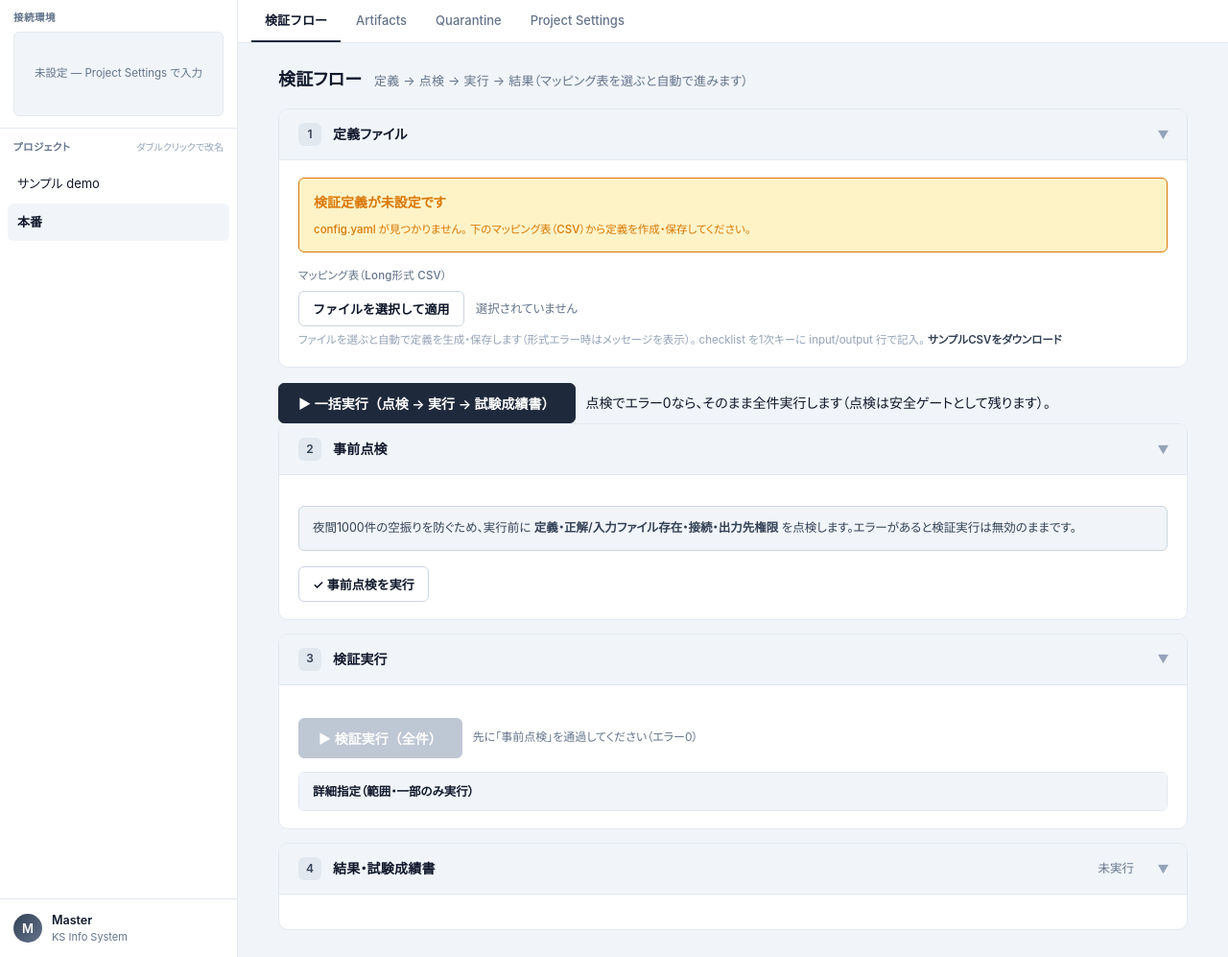
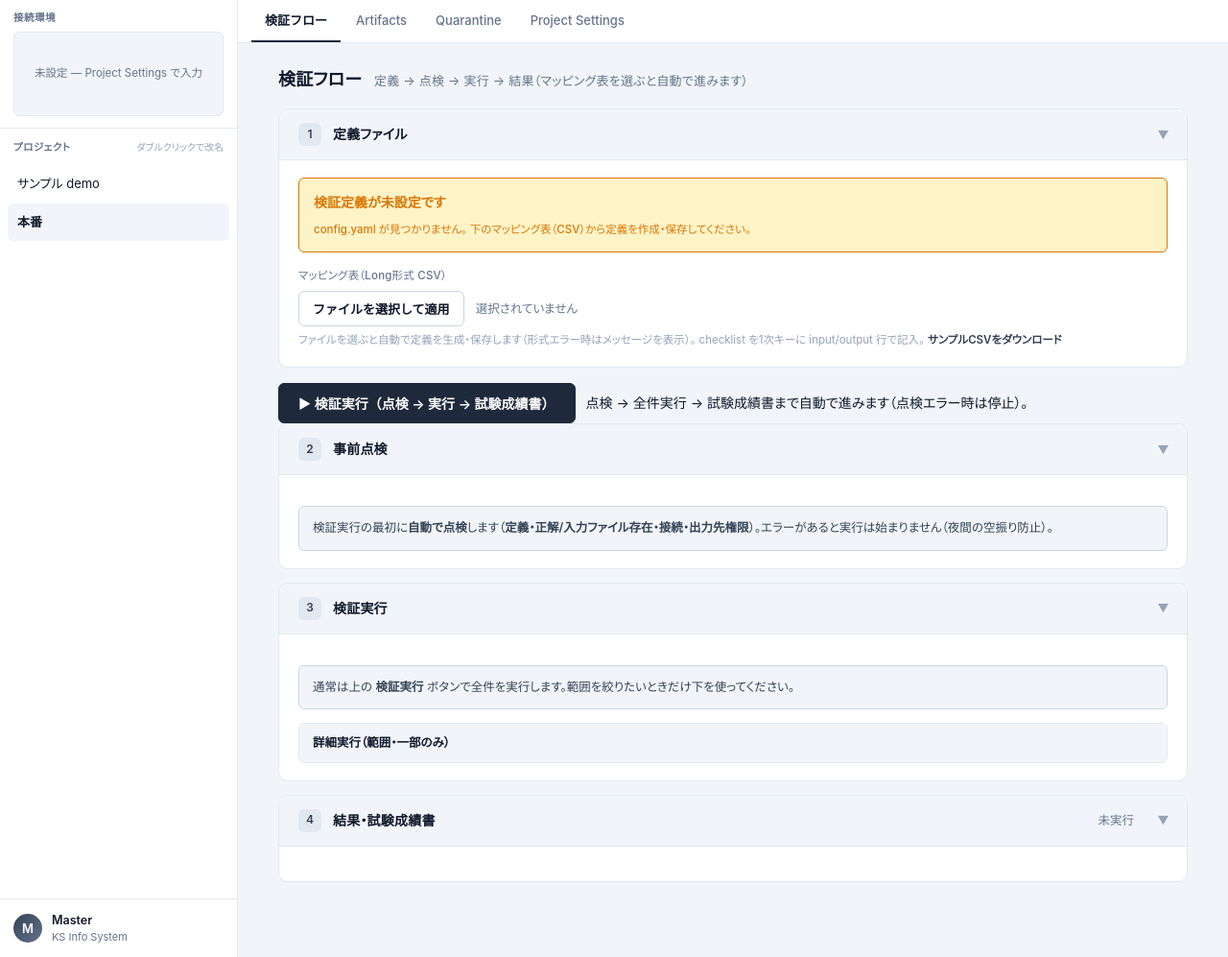
Before and after one commit to kyh0815/DataComparator, a Flask app: page / in a window 1280 px wide. Shown: the part 45-1042 px from the top of the page at 96% size. Run offline with Flask 3, Linux system fonts and the light colour scheme; data that the repository does not hold is empty; some libraries are stand-ins or nearby versions.

Commit message:
refactor(gui): 실행 버튼 一括実行 하나로 통합 (점검·검증실행 개별 버튼 제거)
겹쳐서 헷갈리던 3버튼(②事前点検·③検証実行(全件)·一括実行)을 정리.
메인 버튼 하나(検証実行)가 점검→0에러면 실행→試験成績書까지 자동 연쇄.
점검은 안전 게이트로 내부 유지(에러 시 정지). 범위 지정 부분 실행은
'詳細実行' 접이식의 '指定範囲で実行' 버튼으로 보존(이것도 점검 자동).

- 제거: #preflight(수동 점검 버튼)·#run-gate(게이트 문구)·死 CSS(.run-gate).
- #run 재활용: '指定範囲で実行' → runAll(#shells 존중). 메인 #runall 라벨=検証実行.
- JS 정리: setRunGate(제거 엘리먼트 참조 삭제)·setRunning(#runall 비활성)·
  runPreflight(버튼 의존 제거, runAll이 호출). 로드 시점 dangling 참조 0.

코어/엔드포인트 무수정. 296 passed/10 skipped.

Co-Authored-By: Claude Opus 4.8 <noreply@anthropic.com>

```diff
--- a/src/gui/templates/index.html
+++ b/src/gui/templates/index.html
@@ -196,8 +196,6 @@
   .filename.has { color:var(--ink-2); font-weight:600; font-family:var(--mono); }
   .chk { display:inline-flex; align-items:center; gap:8px; font-size:13px; color:var(--ink-2); cursor:pointer; user-select:none; }
   .chk input { width:15px; height:15px; accent-color:var(--c-primary); cursor:pointer; }
-  .run-gate { font-size:12px; color:var(--muted); }
-  .run-gate.hide { display:none; }
 
   details.adv { margin-top:14px; border:1px solid var(--line); border-radius:var(--radius-sm); overflow:hidden; }
   details.adv > summary { list-style:none; cursor:pointer; padding:10px 14px; font-size:12.5px; font-weight:600; color:var(--ink-2); background:var(--c-surface-2); }
@@ -420,18 +418,15 @@
 
             <!-- ② 点検 + ③ 実行 + ④ 結果 — 同じ「検証フロー」画面で続く -->
             <div class="actions" id="runall-bar">
-              <button class="run big primary" id="runall">▶ 一括実行（点検 → 実行 → 試験成績書）</button>
-              <span class="muted">点検でエラー0なら、そのまま全件実行します（点検は安全ゲートとして残ります）。</span>
+              <button class="run big primary" id="runall">▶ 検証実行（点検 → 実行 → 試験成績書）</button>
+              <span class="muted">点検 → 全件実行 → 試験成績書まで自動で進みます（点検エラー時は停止）。</span>
             </div>
 
             <section class="step" id="step-pre">
               <div class="step-head" data-step="pre"><span class="num">2</span><h2>事前点検</h2><span class="sum"></span><span class="chev">▶</span></div>
               <div class="step-body">
                 <div class="callout info">
-                  <div>夜間1000件の空振りを防ぐため、実行前に <b>定義・正解/入力ファイル存在・接続・出力先権限</b> を点検します。エラーがあると検証実行は無効のままです。</div>
-                </div>
-                <div class="actions">
-                  <button class="ghost" id="preflight">✓ 事前点検を実行</button>
+                  <div>検証実行の最初に<b>自動で点検</b>します（<b>定義・正解/入力ファイル存在・接続・出力先権限</b>）。エラーがあると実行は始まりません（夜間の空振り防止）。</div>
                 </div>
                 <div class="checks show" id="preflight-out" style="display:none"></div>
               </div>
@@ -440,15 +435,13 @@
             <section class="step" id="step-run">
               <div class="step-head" data-step="run"><span class="num">3</span><h2>検証実行</h2><span class="sum"></span><span class="chev">▶</span></div>
               <div class="step-body">
-                <div class="actions">
-                  <button class="run big" id="run" disabled>▶ 検証実行（全件）</button>
-                  <span class="run-gate" id="run-gate">先に「事前点検」を通過してください（エラー0）</span>
-                </div>
+                <div class="callout info"><div>通常は上の <b>検証実行</b> ボタンで全件を実行します。範囲を絞りたいときだけ下を使ってください。</div></div>
                 <details class="adv">
-                  <summary>詳細指定（範囲・一部のみ実行）</summary>
+                  <summary>詳細実行（範囲・一部のみ）</summary>
                   <div class="panel-body">
-                    <div class="field"><label class="lab">シェル指定 <span class="opt">(任意 · 例: 1-10 / CK001 / 001,003)</span></label><input type="text" id="shells" placeholder="全件"></div>
-                    <div class="hint">空欄＝全件。NG分だけの再実行は、実行後に結果欄の「NG分のみ再実行」が簡単です。</div>
+                    <div class="field"><label class="lab">シェル指定 <span class="opt">(例: 1-10 / CK001 / 001,003)</span></label><input type="text" id="shells" placeholder="全件"></div>
+                    <div class="hint">指定して実行すると、その範囲だけ点検→実行します。空欄＝全件（上のボタンと同じ）。NG分だけの再実行は結果欄の「NG分のみ再実行」。</div>
+                    <div class="actions"><button class="run" id="run">▶ 指定範囲で実行</button></div>
                   </div>
                 </details>
               </div>
@@ -870,12 +863,10 @@ function renderPreflight(d){
   box.innerHTML=html;
 }
 function setRunGate(){
-  $("run").disabled = !preflightOK;
-  $("run-gate").classList.toggle("hide", preflightOK);
+  // 点検は検証実行/詳細実行が自動で先に돌리므로 별도 게이트 버튼 없음. 단계 잠금 표시만 갱신.
   $("step-run").classList.toggle("locked", !preflightOK);
 }
 async function runPreflight(){
-  const btn=$("preflight"); btn.disabled=true; const old=btn.textContent; btn.textContent="点検中…";
   try {
     const d=await (await fetch("/preflight?config="+encodeURIComponent(activeConfig()))).json();
     renderPreflight(d);
@@ -889,11 +880,9 @@ async function runPreflight(){
     }
     return preflightOK;
   } catch(e){ renderPreflight({ok:false, errors:[{coordinate:"通信", message:String(e)}], warnings:[]}); preflightOK=false; setRunGate(); return false; }
-  finally { btn.disabled=false; btn.textContent=old; }
 }
-$("preflight").addEventListener("click", runPreflight);
 
-/* ───────── 一括実行: 点検 → (エラー0なら) 実行 → 結果/試験成績書 を1ボタンで ───────── */
+/* ───────── 検証実行: 点検 → (エラー0なら) 実行 → 結果/試験成績書 を1ボタンで ───────── */
 async function runAll(){
   if (running) return;
   showTab("verify");
@@ -1136,7 +1125,7 @@ function handleMsg(m){
   else if (m.type==="warning") showBanner("warnbar", escapeHtml(m.message));
   else if (m.type==="error") showBanner("banner", escapeHtml(m.message));
 }
-function setRunning(on){ running=on; $("run").disabled = on || !preflightOK; $("rerun-ng").disabled=on; }
+function setRunning(on){ running=on; $("runall").disabled=on; $("run").disabled=on; $("rerun-ng").disabled=on; }
 
 /* ───────── ③ 検証実行（実 /run, SSE） ───────── */
 function finishRun(){ if(es){ es.close(); es=null; } $("live").classList.remove("show"); setRunning(false); }
@@ -1154,7 +1143,7 @@ function startRun(){
   es.onmessage=(e)=>{ const m=JSON.parse(e.data); if(m.type==="done") finishRun(); else handleMsg(m); };
   es.onerror=()=> finishRun();
 }
-$("run").addEventListener("click", startRun);
+$("run").addEventListener("click", runAll);  // 詳細実行(범위 지정)도 점검→실행 자동(runAll이 #shells 존중)
 
 $("rerun-ng").addEventListener("click", () => {
   const bad=[...document.querySelectorAll('#results .shell')]
```
